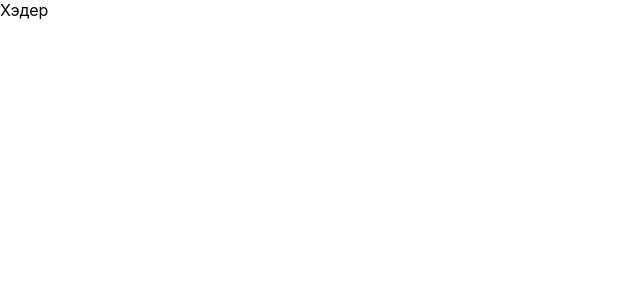
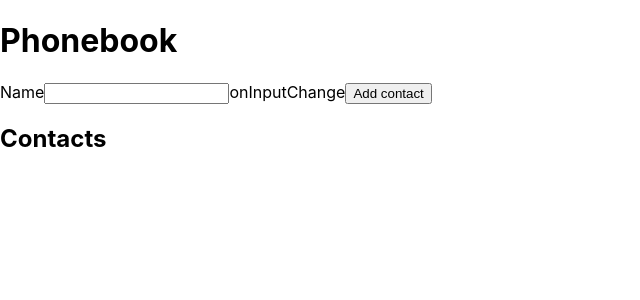
Before and after one commit to PavloOliinyk/goit-react-hw-02-phonebook, a React (Create React App) app: page / in a window 1280 px wide. Shown: the top 300 px of the page, without its empty margins (0-640 px from the left). Built offline with nearby package versions, Linux system fonts and the light colour scheme.

Commit message:
добавил верстку

```diff
--- a/package.json
+++ b/package.json
@@ -13,6 +13,7 @@
     "react": "^17.0.2",
     "react-dom": "^17.0.2",
     "react-scripts": "4.0.3",
+    "uuid": "^8.3.2",
     "web-vitals": "^1.1.2"
   },
   "scripts": {
--- a/src/App.js
+++ b/src/App.js
@@ -1,7 +1,38 @@
 import React, { Component } from 'react';
+import ContactForm from './ContactForm';
+// import Filter from './Filter';
+import ContactList from './ContactList';
+
 class App extends Component {
+  state = {
+    contacts: [],
+    name: '',
+  };
+
+  onInputChange = e => {
+    this.setState({ value: e.target.value });
+  };
+
+  addContact(contact) {
+    this.setState(prevState => {
+      return {
+        ...prevState,
+        contacts: [...this.state.contacts, contact],
+      };
+    });
+  }
+
   render() {
-    return <div className="App">Хэдер</div>;
+    return (
+      <div>
+        <h1>Phonebook</h1>
+        <ContactForm />
+
+        <h2>Contacts</h2>
+        {/* <Filter /> */}
+        <ContactList contacts={this.state.contacts} />
+      </div>
+    );
   }
 }
 
--- /dev/null
+++ b/src/ContactForm/ContactForm.js
@@ -0,0 +1,26 @@
+import React, { Component } from 'react';
+
+class ContactForm extends Component {
+  render() {
+    return (
+      <form>
+        <label>
+          Name
+          <input
+            type="text"
+            name="name"
+            pattern="^[a-zA-Zа-яА-Я]+(([' -][a-zA-Zа-яА-Я ])?[a-zA-Zа-яА-Я]*)*$"
+            title="Имя может состоять только из букв, апострофа, тире и пробелов. Например Adrian, Jacob Mercer, Charles de Batz de Castelmore d'Artagnan и т. п."
+            required
+          />
+        </label>
+        onInputChange
+        <button type="button" onChange={this.onInputChange}>
+          Add contact
+        </button>
+      </form>
+    );
+  }
+}
+
+export default ContactForm;
--- /dev/null
+++ b/src/ContactForm/index.js
@@ -0,0 +1 @@
+export { default } from './ContactForm';
--- /dev/null
+++ b/src/ContactList/ContactList.js
@@ -0,0 +1,15 @@
+import React, { Component } from 'react';
+
+class ContactList extends Component {
+  render() {
+    return (
+      <ul>
+        {this.props.contacts.map(contact => (
+          <li key={contact.id}>{contact.name}</li>
+        ))}
+      </ul>
+    );
+  }
+}
+
+export default ContactList;
--- /dev/null
+++ b/src/ContactList/index.js
@@ -0,0 +1 @@
+export { default } from './ContactList';
--- /dev/null
+++ b/src/Filter/Filter.js
@@ -0,0 +1,9 @@
+import React, { Component } from 'react';
+
+class Filter extends Component {
+  render() {
+    return <div>3</div>;
+  }
+}
+
+export default Filter;
--- /dev/null
+++ b/src/Filter/index.js
@@ -0,0 +1 @@
+export { default } from './Filter';
```
Also changed, not shown: 2 other files (tests, documents, lock files or other folders).
